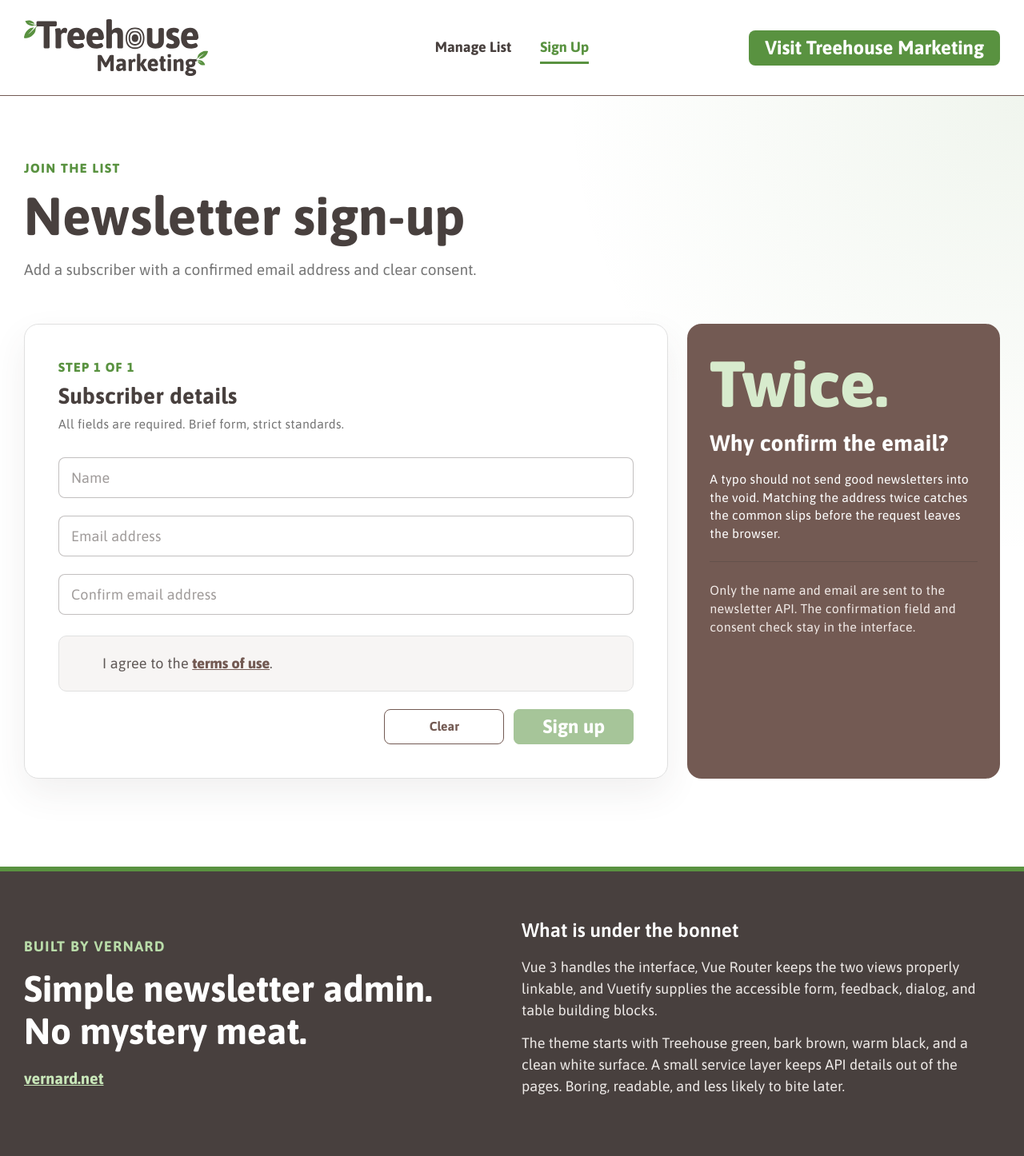
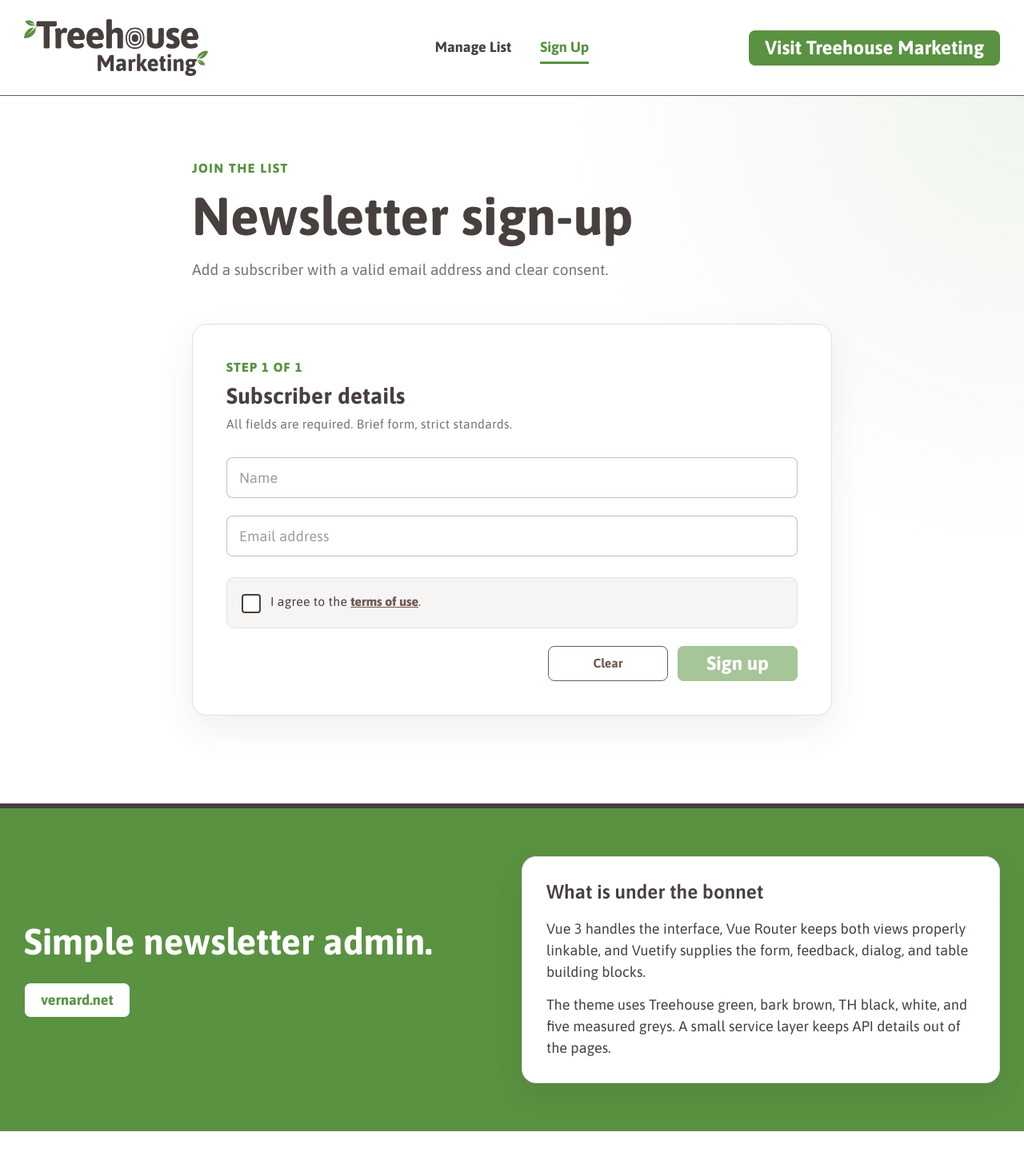
Before and after one commit to vince7488/exercises, a Vue app in the folder treehouse-newslettersignup/: page /signup in a window 1280 px wide. Shown: the whole page at 80% size. After the commit the page ends 1415 px from the top, so only its background shows below. Built offline with nearby package versions, Linux system fonts and the light colour scheme; no server answers.

Commit message:
bunch of stuff (details...)
token names - shorter
removed confirm email - and explanation container
Fixed checkbox input styling
Style footer
navbar - sticky fancy animate to smaller
Fix some media query issues
double-quote -> single quote.

```diff
--- a/treehouse-newslettersignup/src/components/AppFooter.vue
+++ b/treehouse-newslettersignup/src/components/AppFooter.vue
@@ -3,30 +3,32 @@
     <v-container class="site-footer__inner" fluid>
       <v-row align="center">
         <v-col cols="12" md="6">
-          <p class="site-footer__eyebrow">Built by Vernard</p>
-          <h2>Simple newsletter admin.<br />No mystery meat.</h2>
-          <a
-            class="site-footer__link"
+          <h2>Simple newsletter admin.</h2>
+          <v-btn
+            class="site-footer__button"
             href="https://vernard.net"
             target="_blank"
             rel="noopener noreferrer"
+            color="primary"
+            variant="outlined"
+            size="large"
           >
             vernard.net
-          </a>
+          </v-btn>
         </v-col>
 
         <v-col cols="12" md="6">
+          <div class="site-footer__tech-card">
             <h3>What is under the bonnet</h3>
             <p>
-            Vue 3 handles the interface, Vue Router keeps the two views properly
-            linkable, and Vuetify supplies the accessible form, feedback, dialog,
+              Vue 3 handles the interface, Vue Router keeps both views properly linkable, and Vuetify supplies the form, feedback, dialog,
               and table building blocks.
             </p>
             <p>
-            The theme starts with Treehouse green, bark brown, warm black, and a
-            clean white surface. A small service layer keeps API details out of the
-            pages. Boring, readable, and less likely to bite later.
+              The theme uses Treehouse green, bark brown, TH black, white, and five measured greys. A small service layer keeps API
+              details out of the pages.
             </p>
+          </div>
         </v-col>
       </v-row>
     </v-container>
@@ -37,8 +39,8 @@
 .site-footer {
   min-height: 350px;
   color: var(--colour-background-white);
-  background: var(--colour-branded-black);
-  border-top: 6px solid var(--colour-treehouse-green);
+  background: var(--colour-th-green);
+  border-top: 6px solid var(--colour-th-black);
 }
 
 .site-footer__inner {
@@ -50,39 +52,49 @@
   align-items: center;
 }
 
-.site-footer h2,
-.site-footer h3 {
-  margin: 0 0 18px;
-  color: var(--colour-background-white);
-}
-
 .site-footer h2 {
   max-width: 590px;
+  margin: 0 0 24px;
+  color: var(--colour-background-white);
   font-size: clamp(1.75rem, 4vw, 2.55rem);
 }
 
-.site-footer h3 {
+.site-footer__button {
+  color: var(--colour-th-green) !important;
+  background: var(--colour-background-white) !important;
+  border-color: var(--colour-th-green) !important;
+}
+
+.site-footer__button:hover,
+.site-footer__button:focus-visible {
+  color: var(--colour-background-white) !important;
+  background: var(--colour-th-black) !important;
+  border-color: var(--colour-th-black) !important;
+}
+
+.site-footer__tech-card {
+  padding: 30px;
+  color: var(--colour-th-black);
+  background: var(--colour-background-white);
+  border: 1px solid var(--colour-gray-300);
+  border-radius: 18px;
+  box-shadow: 0 14px 34px rgb(72 64 62 / 14%);
+
+  h3 {
+    margin: 0 0 18px;
+    color: var(--colour-th-black);
     font-size: 1.35rem;
   }
 
-.site-footer p {
+  p {
     max-width: 700px;
     margin: 0 0 14px;
-  color: #eeeae8;
+    color: var(--colour-th-black);
   }
 
-.site-footer__eyebrow {
-  color: #b9dca9 !important;
-  font-weight: 700;
-  letter-spacing: 0.08em;
-  text-transform: uppercase;
+  p:last-child {
+    margin-bottom: 0;
   }
-
-.site-footer__link {
-  display: inline-block;
-  color: #c9e8ba;
-  font-size: 1.1rem;
-  font-weight: 700;
 }
 
 @media (min-width: 960px) {
--- a/treehouse-newslettersignup/src/components/AppHeader.vue
+++ b/treehouse-newslettersignup/src/components/AppHeader.vue
@@ -1,18 +1,29 @@
 <script setup>
-import { ref } from "vue";
-import logoUrl from "../assets/images/th-marketing-logo-2021.svg";
+import { onMounted, onUnmounted, ref } from 'vue';
+import logoUrl from '../assets/images/th-marketing-logo-2021.svg';
 
 const mobileMenuOpen = ref(false);
+const isCompact = ref(false);
+
+function updateCompactHeader() {
+  // Shrinks the sticky header after the first bit of scrolling without running work on every pixel.
+  isCompact.value = window.scrollY > 24;
+}
+
+onMounted(() => {
+  updateCompactHeader();
+  window.addEventListener('scroll', updateCompactHeader, { passive: true });
+});
+
+onUnmounted(() => {
+  window.removeEventListener('scroll', updateCompactHeader);
+});
 </script>
 
 <template>
-  <header class="site-header">
+  <header class="site-header" :class="{ 'site-header--compact': isCompact }">
     <div class="site-header__inner">
-      <RouterLink
-        class="site-header__brand"
-        :to="{ name: 'manage-list' }"
-        aria-label="Treehouse Marketing newsletter home"
-      >
+      <RouterLink class="site-header__brand" :to="{ name: 'manage-list' }" aria-label="Treehouse Marketing newsletter home">
         <img :src="logoUrl" alt="Treehouse Marketing" />
       </RouterLink>
 
@@ -21,30 +32,14 @@
         <RouterLink :to="{ name: 'sign-up' }">Sign Up</RouterLink>
       </nav>
 
-      <v-btn
-        class="site-header__cta"
-        href="https://treehousemarketing.com"
-        target="_blank"
-        rel="noopener noreferrer"
-        size="large"
-      >
+      <v-btn class="site-header__cta" href="https://treehousemarketing.com" target="_blank" rel="noopener noreferrer" size="large">
         Visit Treehouse Marketing
       </v-btn>
 
       <div class="site-header__mobile-menu">
-        <v-menu
-          v-model="mobileMenuOpen"
-          location="bottom end"
-          :close-on-content-click="true"
-        >
+        <v-menu v-model="mobileMenuOpen" location="bottom end" :close-on-content-click="true">
           <template #activator="{ props }">
-            <v-btn
-              v-bind="props"
-              class="mobile-menu__trigger"
-              color="secondary"
-              variant="outlined"
-              aria-label="Open navigation menu"
-            >
+            <v-btn v-bind="props" class="mobile-menu__trigger" color="secondary" variant="outlined" aria-label="Open navigation menu">
               <span class="mobile-menu__icon" aria-hidden="true">
                 <span />
                 <span />
@@ -58,31 +53,18 @@
             <v-divider />
 
             <v-list nav>
-              <v-list-item
-                :to="{ name: 'manage-list' }"
-                @click="mobileMenuOpen = false"
-              >
+              <v-list-item :to="{ name: 'manage-list' }" @click="mobileMenuOpen = false">
                 <v-list-item-title>Lists</v-list-item-title>
               </v-list-item>
               <v-divider />
-              <v-list-item
-                :to="{ name: 'sign-up' }"
-                @click="mobileMenuOpen = false"
-              >
+              <v-list-item :to="{ name: 'sign-up' }" @click="mobileMenuOpen = false">
                 <v-list-item-title>Sign up</v-list-item-title>
               </v-list-item>
             </v-list>
 
             <v-divider />
             <v-card-actions>
-              <v-btn
-                block
-                color="primary"
-                variant="flat"
-                href="https://treehousemarketing.com"
-                target="_blank"
-                rel="noopener noreferrer"
-              >
+              <v-btn block color="primary" variant="flat" href="https://treehousemarketing.com" target="_blank" rel="noopener noreferrer">
                 Visit Treehouse
               </v-btn>
             </v-card-actions>
@@ -95,11 +77,15 @@
 
 <style lang="scss" scoped>
 .site-header {
-  position: relative;
-  z-index: 10;
+  position: sticky;
+  z-index: 100;
+  top: 0;
   height: 120px;
   background: var(--colour-background-white);
   border-bottom: 1px solid var(--colour-bark-brown);
+  transition:
+    height 280ms cubic-bezier(0.2, 0.8, 0.2, 1),
+    box-shadow 280ms ease;
 }
 
 .site-header__inner {
@@ -118,6 +104,7 @@
   grid-row: 1;
   display: inline-flex;
   width: min(180px, 100%);
+  transition: width 280ms cubic-bezier(0.2, 0.8, 0.2, 1);
 
   img {
     display: block;
@@ -125,6 +112,7 @@
     height: 74px;
     object-fit: contain;
     object-position: left center;
+    transition: height 280ms cubic-bezier(0.2, 0.8, 0.2, 1);
   }
 }
 
@@ -143,6 +131,9 @@
   min-width: 54px;
   height: 48px;
   padding: 0 14px;
+  transition:
+    height 280ms ease,
+    min-width 280ms ease;
 }
 
 .mobile-menu__icon {
@@ -161,7 +152,7 @@
 .mobile-menu__card {
   margin-top: 10px;
   overflow: hidden;
-  border-top: 4px solid var(--colour-treehouse-green);
+  border-top: 4px solid var(--colour-th-green);
 
   :deep(.v-list) {
     padding: 0;
@@ -180,12 +171,12 @@
 .mobile-menu__heading {
   margin: 0;
   padding: 18px 20px;
-  color: var(--colour-branded-black);
+  color: var(--colour-th-black);
   font-size: 1.15rem;
   font-weight: 800;
 }
 
-@media (min-width: 760px) {
+@media (min-width: 960px) {
   .site-header__inner {
     padding: 0 30px;
     grid-template-columns: minmax(210px, 1fr) auto minmax(260px, 1fr);
@@ -216,13 +207,17 @@
       font-weight: 700;
       text-decoration: none;
       border-bottom: 3px solid transparent;
+      transition:
+        color 180ms ease,
+        border-color 180ms ease,
+        font-size 280ms ease;
     }
 
     a:hover,
     a:focus-visible,
     a.router-link-exact-active {
-      color: var(--colour-treehouse-green);
-      border-bottom-color: var(--colour-treehouse-green);
+      color: var(--colour-th-green);
+      border-bottom-color: var(--colour-th-green);
     }
   }
 
@@ -232,10 +227,83 @@
     display: inline-flex;
     justify-self: end;
     min-width: 250px;
+    transition:
+      height 280ms ease,
+      min-width 280ms ease,
+      font-size 280ms ease;
   }
 
   .site-header__mobile-menu {
     display: none;
   }
 }
+
+.site-header--compact {
+  height: 50px;
+  box-shadow: 0 8px 24px rgb(72 64 62 / 14%);
+  animation: compact-header-drop 280ms cubic-bezier(0.2, 0.8, 0.2, 1);
+
+  .site-header__brand {
+    width: 124px;
+
+    img {
+      height: 38px;
+    }
+  }
+
+  .mobile-menu__trigger {
+    min-width: 46px;
+    height: 40px;
+    padding: 0 11px;
+  }
+}
+
+@media (min-width: 960px) {
+  .site-header--compact {
+    .site-header__inner {
+      grid-template-columns: minmax(160px, 1fr) auto minmax(220px, 1fr);
+      column-gap: 24px;
+    }
+
+    .site-header__brand {
+      width: 145px;
+    }
+
+    .site-header__nav {
+      gap: 28px;
+
+      a {
+        font-size: 0.9rem;
+      }
+    }
+
+    .site-header__cta {
+      min-width: 215px;
+      height: 38px;
+      font-size: 1rem !important;
+    }
+  }
+}
+
+@keyframes compact-header-drop {
+  from {
+    transform: translateY(-8px);
+  }
+
+  to {
+    transform: translateY(0);
+  }
+}
+
+@media (prefers-reduced-motion: reduce) {
+  .site-header,
+  .site-header__brand,
+  .site-header__brand img,
+  .site-header__nav a,
+  .site-header__cta,
+  .mobile-menu__trigger {
+    transition: none;
+    animation: none;
+  }
+}
 </style>
--- a/treehouse-newslettersignup/src/pages/SignUpPage.vue
+++ b/treehouse-newslettersignup/src/pages/SignUpPage.vue
@@ -1,46 +1,35 @@
 <script setup>
-import { computed, nextTick, ref } from "vue";
-import TermsDialog from "../components/TermsDialog.vue";
-import { createSubscriber } from "../services/newsletterApi";
+import { computed, nextTick, ref } from 'vue';
+import TermsDialog from '../components/TermsDialog.vue';
+import { createSubscriber } from '../services/newsletterApi';
 
 const formRef = ref(null);
-const name = ref("");
-const email = ref("");
-const confirmEmail = ref("");
+const name = ref('');
+const email = ref('');
 const agreedToTerms = ref(false);
 const termsDialogOpen = ref(false);
 const saving = ref(false);
-const submitError = ref("");
-const successMessage = ref("");
+const submitError = ref('');
+const successMessage = ref('');
 
 const emailPattern = /^[^\s@]+@[^\s@]+\.[^\s@]+$/;
-const requiredRule = (value) => Boolean(String(value ?? "").trim()) || "This field is required.";
-const emailRule = (value) => emailPattern.test(String(value ?? "").trim()) || "Enter a valid email address.";
-const matchingEmailRule = (value) => value === email.value || "The email addresses do not match.";
+const requiredRule = (value) => Boolean(String(value ?? '').trim()) || 'This field is required.';
+const emailRule = (value) => emailPattern.test(String(value ?? '').trim()) || 'Enter a valid email address.';
 
 const nameRules = [requiredRule];
 const emailRules = [requiredRule, emailRule];
-const confirmEmailRules = [requiredRule, emailRule, matchingEmailRule];
-const termsRules = [(value) => value === true || "Agree to the terms before signing up."];
 
 const submitDisabled = computed(() => {
   // Mirrors every required rule so the button activates only when the form is ready to send.
-  return (
-    !name.value.trim() ||
-    !emailPattern.test(email.value.trim()) ||
-    confirmEmail.value !== email.value ||
-    !agreedToTerms.value ||
-    saving.value
-  );
+  return !name.value.trim() || !emailPattern.test(email.value.trim()) || !agreedToTerms.value || saving.value;
 });
 
 async function clearForm() {
-  name.value = "";
-  email.value = "";
-  confirmEmail.value = "";
+  name.value = '';
+  email.value = '';
   agreedToTerms.value = false;
-  submitError.value = "";
-  successMessage.value = "";
+  submitError.value = '';
+  successMessage.value = '';
   await nextTick();
   formRef.value?.resetValidation();
 }
@@ -59,20 +48,19 @@
   }
 
   saving.value = true;
-  submitError.value = "";
-  successMessage.value = "";
+  submitError.value = '';
+  successMessage.value = '';
 
   try {
     await createSubscriber({ name: name.value, email: email.value });
     successMessage.value = `${name.value.trim()} has been added to the newsletter.`;
-    name.value = "";
-    email.value = "";
-    confirmEmail.value = "";
+    name.value = '';
+    email.value = '';
     agreedToTerms.value = false;
     await nextTick();
     formRef.value?.resetValidation();
   } catch (error) {
-    submitError.value = error.message || "The sign-up could not be saved.";
+    submitError.value = error.message || 'The sign-up could not be saved.';
   } finally {
     saving.value = false;
   }
@@ -82,28 +70,18 @@
 <template>
   <section class="page-section sign-up-page">
     <v-container class="page-container" fluid>
+      <div class="sign-up-shell">
         <div class="page-heading page-heading--narrow">
           <div>
             <p class="eyebrow">Join the list</p>
             <h1>Newsletter sign-up</h1>
-          <p class="page-heading__copy">
-            Add a subscriber with a confirmed email address and clear consent.
-          </p>
+            <p class="page-heading__copy">Add a subscriber with a valid email address and clear consent.</p>
           </div>
         </div>
 
-      <v-row>
-        <v-col cols="12" lg="8">
         <v-card class="form-card" elevation="0">
           <v-card-text>
-              <v-alert
-                v-if="successMessage"
-                class="mb-7"
-                type="success"
-                variant="tonal"
-                closable
-                @click:close="successMessage = ''"
-              >
+            <v-alert v-if="successMessage" class="mb-7" type="success" variant="tonal" closable @click:close="successMessage = ''">
               {{ successMessage }}
             </v-alert>
 
@@ -148,78 +126,26 @@
                 required
               />
 
-                <v-text-field
-                  id="subscriber-confirm-email"
-                  v-model="confirmEmail"
-                  label="Confirm email address"
-                  type="email"
-                  :rules="confirmEmailRules"
-                  autocomplete="email"
-                  maxlength="254"
-                  required
-                />
-
               <div class="terms-row">
-                  <v-checkbox
-                    v-model="agreedToTerms"
-                    :rules="termsRules"
-                    color="primary"
-                    hide-details="auto"
-                  >
-                    <template #label>
+                <label class="terms-checkbox">
+                  <input v-model="agreedToTerms" type="checkbox" required />
                   <span>
                     I agree to the
-                        <button class="terms-link" type="button" @click.stop="termsDialogOpen = true">
-                          terms of use
-                        </button>.
+                    <button class="terms-link" type="button" @click.prevent="termsDialogOpen = true">terms of use</button>.
                   </span>
-                    </template>
-                  </v-checkbox>
+                </label>
               </div>
 
               <div class="form-actions">
-                  <v-btn
-                    color="secondary"
-                    variant="outlined"
-                    size="large"
-                    type="button"
-                    :disabled="saving"
-                    @click="clearForm"
-                  >
+                <v-btn color="secondary" variant="outlined" size="large" type="button" :disabled="saving" @click="clearForm">
                   Clear
                 </v-btn>
-                  <v-btn
-                    size="large"
-                    type="submit"
-                    :disabled="submitDisabled"
-                    :loading="saving"
-                  >
-                    Sign up
-                  </v-btn>
+                <v-btn size="large" type="submit" :disabled="submitDisabled" :loading="saving"> Sign up </v-btn>
               </div>
             </v-form>
           </v-card-text>
         </v-card>
-        </v-col>
-
-        <v-col cols="12" lg="4">
-          <v-card class="side-note" color="secondary" elevation="0">
-            <v-card-text>
-              <p class="side-note__number">Twice.</p>
-              <h2>Why confirm the email?</h2>
-              <p>
-                A typo should not send good newsletters into the void. Matching the
-                address twice catches the common slips before the request leaves the browser.
-              </p>
-              <v-divider class="my-6" opacity="0.35" />
-              <p class="side-note__small">
-                Only the name and email are sent to the newsletter API. The confirmation
-                field and consent check stay in the interface.
-              </p>
-            </v-card-text>
-          </v-card>
-        </v-col>
-      </v-row>
+      </div>
     </v-container>
   </section>
 
@@ -227,6 +153,17 @@
 </template>
 
 <style lang="scss" scoped>
+.sign-up-shell {
+  width: min(100%, 800px);
+  margin: 0 auto;
+}
+
+.sign-up-shell .page-heading {
+  align-items: flex-start;
+  justify-content: flex-start;
+  text-align: left;
+}
+
 .form-card {
   border: 1px solid var(--colour-gray-300);
   border-radius: 18px;
@@ -257,7 +194,7 @@
 
 .form-step {
   margin-bottom: 8px !important;
-  color: var(--colour-treehouse-green);
+  color: var(--colour-th-green);
   font-size: var(--font-size-small);
   font-weight: 800;
   letter-spacing: 0.07em;
@@ -266,10 +203,22 @@
 
 .terms-row {
   margin: 4px 0 22px;
-  padding: 6px 14px;
+  padding: 18px;
   background: #f7f5f4;
   border: 1px solid var(--colour-gray-300);
   border-radius: 10px;
+}
+
+.terms-checkbox {
+  display: flex;
+  align-items: flex-start;
+  gap: 12px;
+  color: var(--colour-th-black);
+  cursor: pointer;
+
+  input {
+    margin-top: 2px;
+  }
 }
 
 .terms-link {
@@ -293,43 +242,6 @@
   }
 }
 
-.side-note {
-  height: 100%;
-  min-height: 310px;
-  border-radius: 18px;
-
-  :deep(.v-card-text) {
-    padding: 34px 28px;
-  }
-
-  h2,
-  p {
-    color: var(--colour-background-white);
-  }
-
-  h2 {
-    margin: 0 0 18px;
-    font-size: 1.55rem;
-  }
-
-  p {
-    margin: 0;
-  }
-}
-
-.side-note__number {
-  margin-bottom: 18px !important;
-  color: #d7ebcd !important;
-  font-size: clamp(2.5rem, 7vw, 4.5rem);
-  font-weight: 800;
-  line-height: 1;
-}
-
-.side-note__small {
-  color: #f1eae7 !important;
-  font-size: var(--font-size-small);
-}
-
 @media (min-width: 600px) {
   .form-card :deep(.v-card-text) {
     padding: 42px;
--- a/treehouse-newslettersignup/src/styles/_base.scss
+++ b/treehouse-newslettersignup/src/styles/_base.scss
@@ -35,6 +35,48 @@
 select,
 textarea {
   font: inherit;
+}
+
+input[type="checkbox"] {
+  appearance: none;
+  width: 24px;
+  height: 24px;
+  margin: 0;
+  display: grid;
+  flex: 0 0 24px;
+  place-content: center;
+  background: var(--colour-background-white);
+  border: 2px solid var(--colour-th-black);
+  border-radius: 4px;
+  cursor: pointer;
+  transition:
+    background-color 160ms ease,
+    border-color 160ms ease;
+}
+
+input[type="checkbox"]::before {
+  width: 12px;
+  height: 7px;
+  content: "";
+  border-bottom: 3px solid var(--colour-background-white);
+  border-left: 3px solid var(--colour-background-white);
+  transform: translateY(-1px) rotate(-45deg) scale(0);
+  transform-origin: center;
+  transition: transform 120ms ease;
+}
+
+input[type="checkbox"]:checked {
+  background: var(--colour-th-green);
+  border-color: var(--colour-th-green);
+}
+
+input[type="checkbox"]:checked::before {
+  transform: translateY(-1px) rotate(-45deg) scale(1);
+}
+
+input[type="checkbox"]:focus-visible {
+  outline: 3px solid rgb(89 146 64 / 30%);
+  outline-offset: 3px;
 }
 
 small,
@@ -100,8 +142,7 @@
 
 .page-section {
   background:
-    radial-gradient(circle at 100% 0%, rgb(89 146 64 / 9%), transparent 32rem),
-    var(--colour-background-white);
+    radial-gradient(circle at 100% 0%, rgb(89 146 64 / 9%), transparent 32rem), var(--colour-background-white);
 }
 
 .page-container {
@@ -142,7 +183,7 @@
 
 .eyebrow {
   margin-bottom: 10px !important;
-  color: var(--colour-treehouse-green);
+  color: var(--colour-th-green);
   font-size: var(--font-size-small);
   font-weight: 800;
   letter-spacing: 0.1em;
--- a/treehouse-newslettersignup/src/styles/_tokens.scss
+++ b/treehouse-newslettersignup/src/styles/_tokens.scss
@@ -1,19 +1,19 @@
 :root {
   // Keeps brand names available while components work with semantic colour roles.
-  --colour-treehouse-green: #599240;
+  --colour-th-green: #599240;
   --colour-bark-brown: #735a53;
-  --colour-branded-black: #48403e;
+  --colour-th-black: #48403e;
   --colour-background-white: #ffffff;
   --colour-gray-700: #616161;
   --colour-gray-600: #757575;
   --colour-gray-500: #9e9e9e;
   --colour-gray-400: #bdbdbd;
   --colour-gray-300: #e0e0e0;
-  --colour-primary: var(--colour-treehouse-green);
+  --colour-primary: var(--colour-th-green);
   --colour-secondary: var(--colour-bark-brown);
-  --colour-text: var(--colour-branded-black);
+  --colour-text: var(--colour-th-black);
   --colour-background: var(--colour-background-white);
-  --colour-line: var(--colour-branded-black);
+  --colour-line: var(--colour-th-black);
 
   --font-family-base: "Asap", sans-serif;
   --font-size-small: 0.8889rem;
```
Also changed, not shown: treehouse-newslettersignup/src/pages/ManageListPage.vue (+27 -65 lines). Lines whose indentation alone changed are shown as unchanged.
